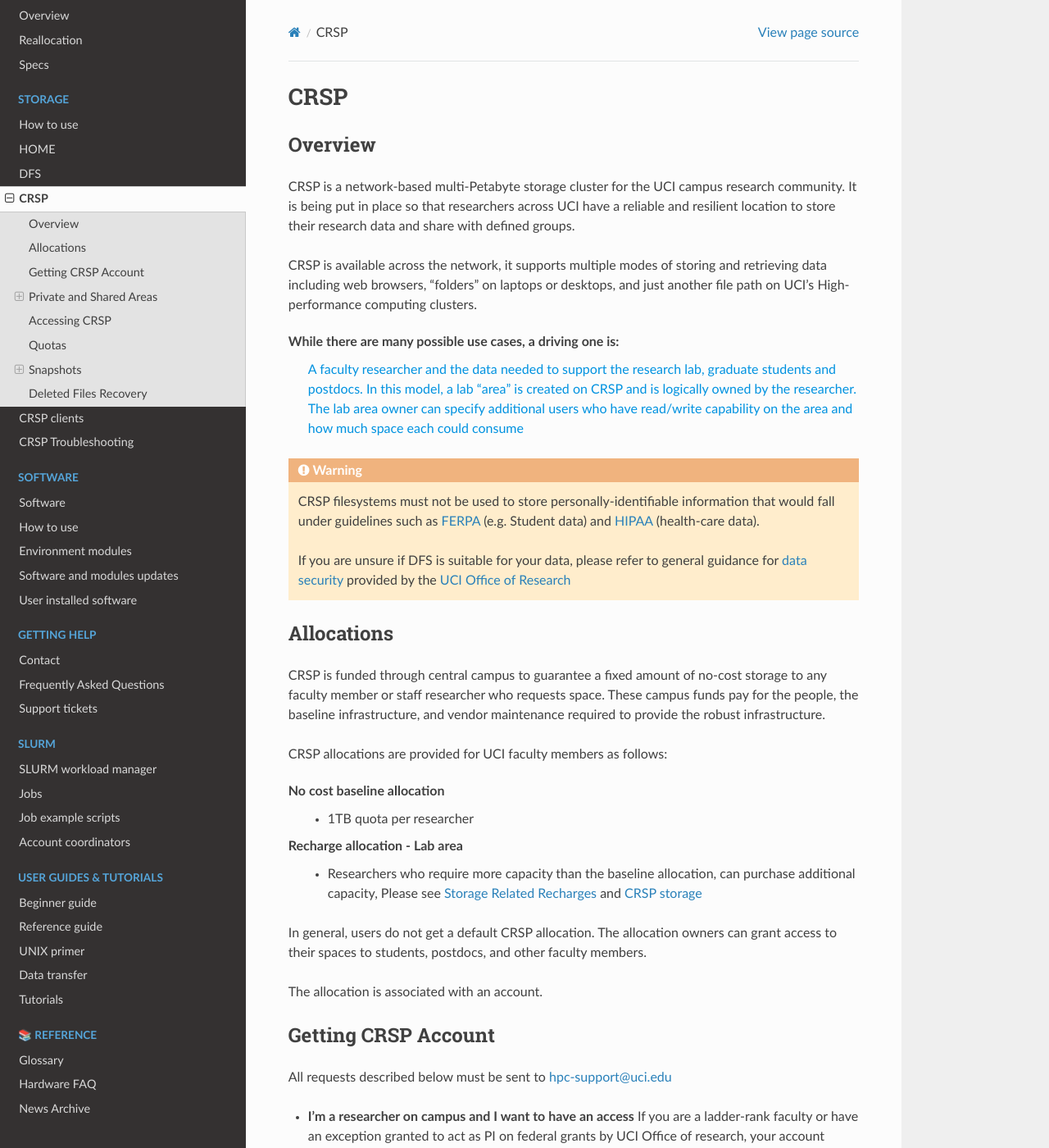
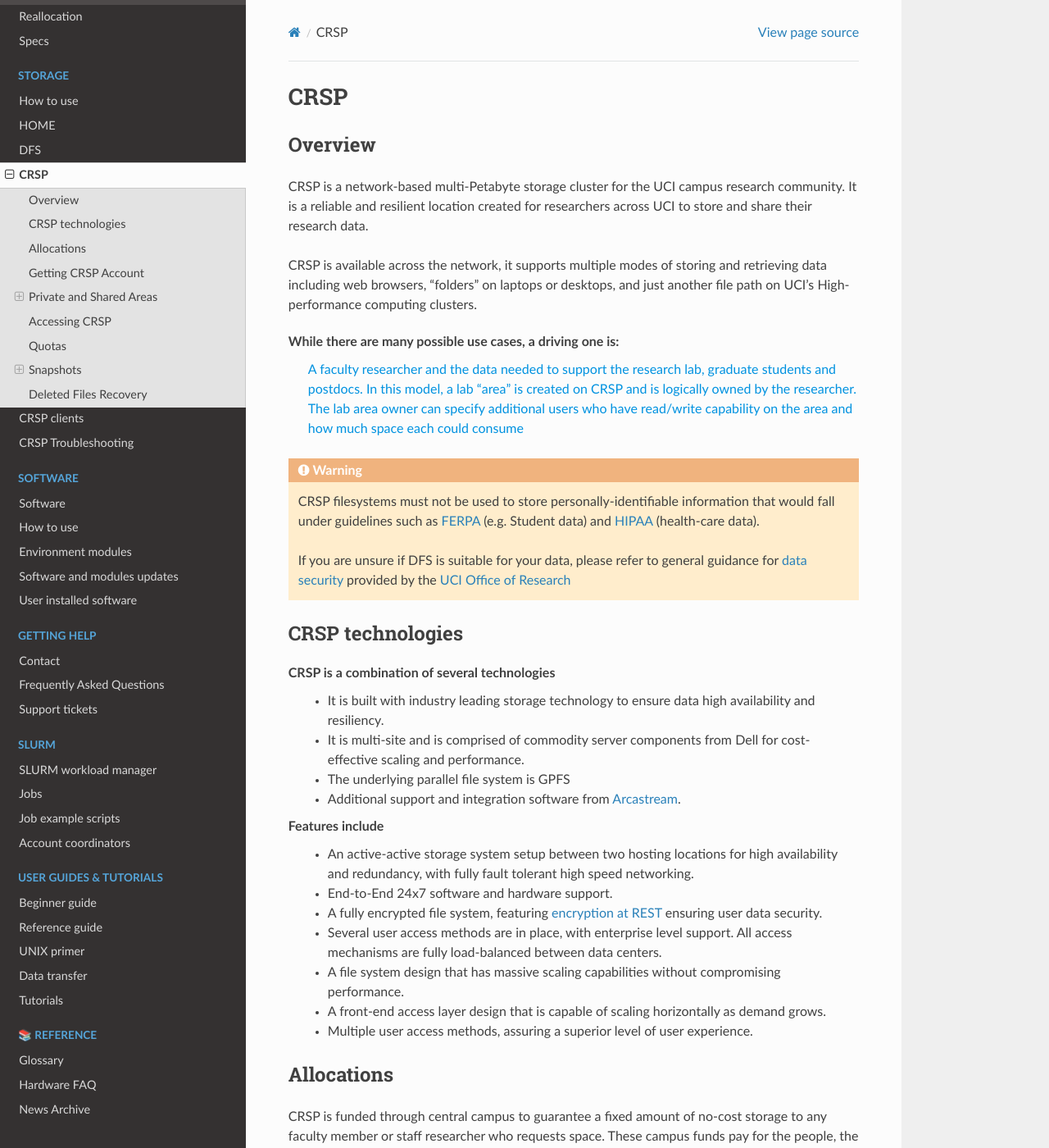
Before and after one commit to RCIC-UCI-Public/website-rcic, a Sphinx documentation site: the page built from docs/source/storage/crsp.rst, in a window 1280 px wide and 1400 px high. Shown: the whole window at 82% size. Built offline with Sphinx 7.4.7 and the Read the Docs theme 2.0.0, drawn with Linux system fonts in a browser that asks for light colours.

Commit message:
add crsp tech without an image

```diff
--- a/docs/source/storage/crsp.rst
+++ b/docs/source/storage/crsp.rst
@@ -1,14 +1,14 @@
 .. _crsp:
 
 CRSP
-=====
+====
 
 Overview
 --------
 
 CRSP is a network-based multi-Petabyte storage cluster for the UCI campus research community.
-It is being put in place so that researchers across UCI have a reliable and resilient location
-to store their research data and share with defined groups.
+It is a reliable and resilient location created for researchers across UCI
+to store and share their research data.
 
 CRSP is available across the network, it supports multiple modes of
 storing and retrieving data including web browsers, "folders" on laptops or desktops,
@@ -29,6 +29,38 @@ While there are many possible use cases, a driving one is:
              provided by the `UCI Office of Research <https://www.research.uci.edu/>`_
 
 .. _crsp allocations:
+
+
+CRSP technologies
+-----------------
+
+**CRSP is a combination of several technologies**
+  * It is built with industry leading storage technology to ensure data high availability and resiliency.
+  * It is multi-site and is comprised of commodity server components from Dell for cost-effective scaling
+    and performance.
+  * The underlying parallel file system is :term:`GPFS`
+  * Additional support and integration software from `Arcastream <https://www.arcastream.com/>`_.
+
+**Features include**
+  * An active-active storage system setup between two hosting locations for high availability and redundancy,
+    with fully fault tolerant high speed networking.
+  * End-to-End 24x7 software and hardware support.
+  * A fully encrypted file system, featuring
+    `encryption at REST <https://www.ibm.com/docs/en/search/encryption?scope=STXKQY>`_
+    ensuring user data security.
+  * Several user access methods are in place, with enterprise level support.
+    All access mechanisms are fully load-balanced between data centers.
+  * A file system design that has massive scaling capabilities without compromising performance.
+  * A front-end access layer design that is capable of scaling horizontally as demand grows.
+  * Multiple user access methods, assuring a superior level of user experience.
+
+.. TODO  rm image below or make a new one
+.. .. centered:: A simplified illustration of CRSP architectural diagram
+
+.. .. image:: images/crsp-arch.png
+   :align: center
+   :alt: crsp  architecture
+
 
 Allocations
 -----------
```
